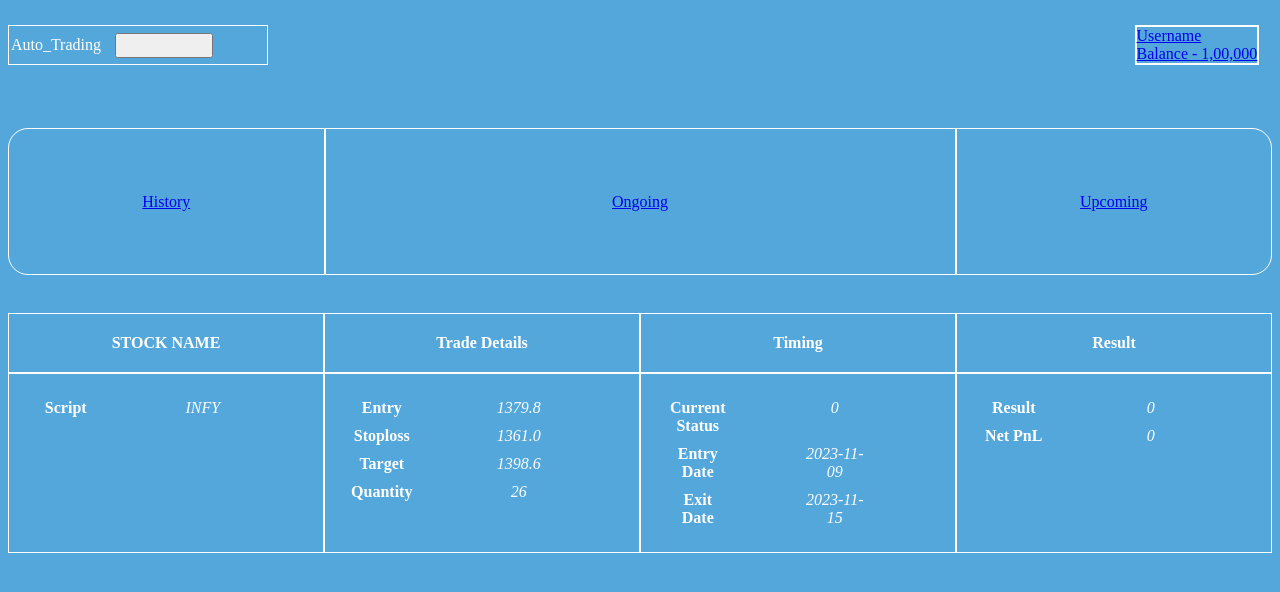
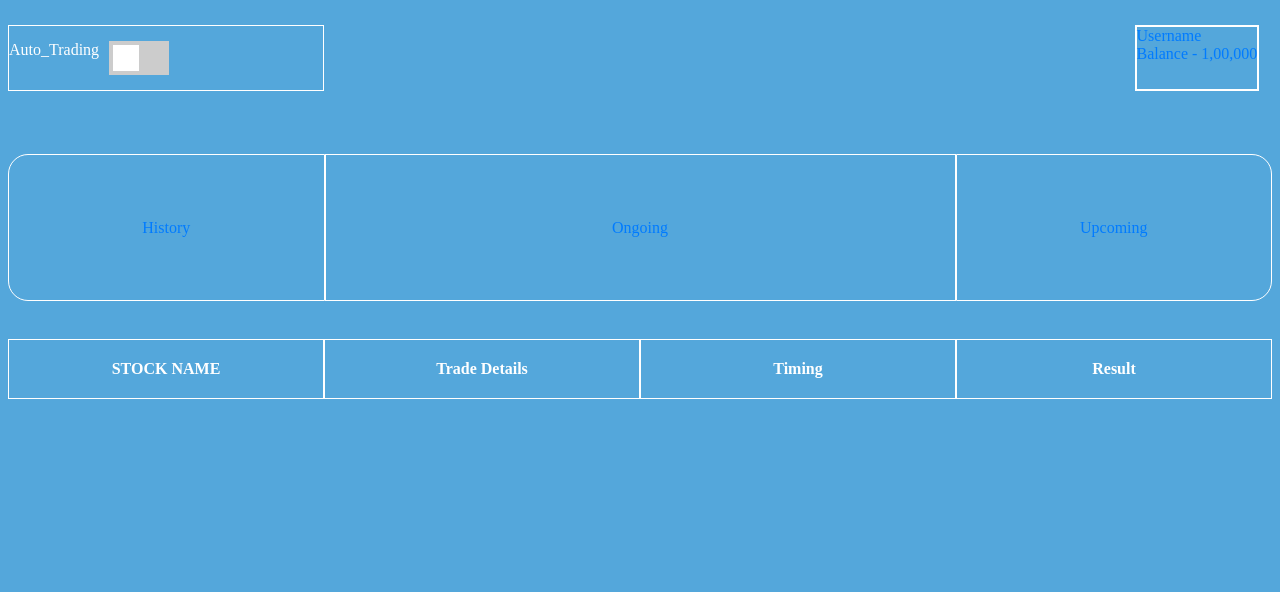
Before and after one commit to AvinashThakur21/Trade-Predicion-and-autmation-system, a Django app: template version01/templates/home.html in a window 1280 px wide. Shown: the top 592 px of the page. Run offline with Django 5.2, Linux system fonts and the light colour scheme; the template is opened without the code that fills it, so the values that code supplies are empty; parts of the project's set-up code (start-up, migrations or seed data) failed here and were passed over.

Commit message:
working basic version

```diff
--- a/info.txt
+++ b/info.txt
@@ -2,7 +2,9 @@
 2.*  Configre app wih django
 3.* Create model ( only col ) , contraints , rel ,keys ... remaining
 4.* Create home page view in app and redirect link their
-5. getting model output entry , sl and target and passing to home page -- first get history
+5.* getting model output entry , sl and target and passing to home page
+6. Section url mapping handle _/upcoming working bu _/history/upcoming not working same for other combo
+learn django
 
  . Complte Model contraints , rel ,keys ... remaining
 
--- a/version01/static/css/home_style.css
+++ b/version01/static/css/home_style.css
@@ -33,7 +33,7 @@ body header div{
 #main_button label{
     margin-top:10%;
     margin-bottom: 10%;
-    margin-left:2%;
+    /* margin-left:2%; */
 }
 #user_account{
 
@@ -132,3 +132,92 @@ body header div{
     display: grid;
     grid-template-columns: repeat(2, 1fr);
 }
+
+
+/* dashfkdjas */
+
+/* The switch - the box around the slider */
+.switch {
+    position: relative;
+    display: inline-block;
+    margin: right 10%;
+    width: 60px;
+    height: 34px;
+  }
+
+  /* Hide default HTML checkbox */
+  .switch input {
+    opacity: 0;
+    width: 0;
+    height: 0;
+  }
+
+  /* The slider */
+  .slider {
+    position: absolute;
+    cursor: pointer;
+    top: 0;
+    left: 0;
+    right: 0;
+    bottom: 0;
+    background-color: #ccc;
+    transition: .4s;
+
+    margin-left: 10px;
+    width: 60px;
+
+  }
+
+  .slider:before {
+    position: absolute;
+    content: "";
+    height: 26px;
+    width: 26px;
+    left: 4px;
+    bottom: 4px;
+    background-color: white;
+    transition: .4s;
+  }
+
+  input:checked + .slider {
+    background-color: #2196F3;
+  }
+
+  input:checked + .slider:before {
+    transform: translateX(26px);
+  }
+
+  /* Rounded sliders */
+  .slider.round {
+    border-radius: 34px;
+  }
+
+  .slider.round:before {
+    border-radius: 50%;
+  }
+
+/* link pritifiar for target all link of page */
+
+/* Base styles for all links */
+a {
+    color: #007BFF; /* Bootstrap primary color */
+    text-decoration: none; /* Remove underline */
+    font-weight: 500; /* Slightly bolder text */
+    transition: color 0.3s ease, text-shadow 0.3s ease; /* Smooth transition for color and shadow */
+}
+
+/* Hover effect */
+a:hover {
+    color: #0056b3; /* Darker shade of blue */
+    text-shadow: 0 0 5px rgba(0, 0, 0, 0.2); /* Subtle shadow */
+}
+
+/* Focus effect for accessibility */
+a:focus {
+    outline: 2px dashed #0056b3; /* Dashed outline */
+    outline-offset: 2px; /* Space between outline and element */
+}
+
+/* Visited links */
+a:visited {
+    color: #6610f2;
--- a/version01/templates/home.html
+++ b/version01/templates/home.html
@@ -13,10 +13,16 @@
 <body>
 
     <header>
-        <div id="main_button">
-            <label for="auto_trading">Auto_Trading</label>
-            <button id="auto_trading" name="auto_trading"></button>
-            </div>
+          <div id="main_button">
+              <label for="auto_trading">Auto_Trading</label>
+              <label class="switch">
+                <input type="checkbox" id="toggle">
+                <span class="slider"></span>
+              </label>
+              <!-- <button id="auto_trading" name="auto_trading"></button> -->
+          </div>
+
+
 
             <div id="user_account">
                 <img href="" />
@@ -28,9 +34,9 @@
     </header>
 
     <div id="link_tabs">
-        <a href="history" id="history" name="history">History</a>
-        <a href="ongoing" id="ongoing" name="ongoing">Ongoing</a>
-        <a href="upcoming" id="upcoming" name="upcoming">Upcoming</a>
+        <a href="/history" id="history" name="history">History</a>
+        <a href="/.." id="ongoing" name="ongoing">Ongoing</a>
+        <a href="/upcoming" id="upcoming" name="upcoming">Upcoming</a>
     </div>
 
 
@@ -42,70 +48,7 @@
         <div class="grid-item header">Timing</div>
         <div class="grid-item header">Result</div>
 
-        <div class="grid-item">
-          <div>
-            <div class="key">Script</div>
-            <div class="value">INFY</div>
-          </div>
-          <div>
-            <div class="key"></div>
-            <div class="value"></div>
-          </div>
-          <div>
-            <div class="key"></div>
-            <div class="value"></div>
-          </div>
-        </div>
 
-        <div class="grid-item">
-            <div>
-              <div class="key">Entry</div>
-              <div class="value">1379.8</div>
-            </div>
-            <div>
-              <div class="key">Stoploss</div>
-              <div class="value">1361.0</div>
-            </div>
-            <div>
-              <div class="key">Target</div>
-              <div class="value">1398.6</div>
-            </div>
-            <div>
-              <div class="key">Quantity</div>
-              <div class="value">26</div>
-            </div>
-          </div>
-
-          <div class="grid-item">
-            <div>
-              <div class="key">Current Status</div>
-              <div class="value">0</div>
-            </div>
-            <div>
-              <div class="key">Entry Date</div>
-              <div class="value">2023-11-09</div>
-            </div>
-            <div>
-              <div class="key">Exit Date</div>
-              <div class="value">2023-11-15</div>
-            </div>
-          </div>
-
-
-          <div class="grid-item">
-            <div>
-              <div class="key">Result </div>
-              <div class="value">0</div>
-            </div>
-            <div>
-              <div class="key">Net PnL</div>
-              <div class="value">0</div>
-            </div>
-            <div>
-              <div class="key"></div>
-              <div class="value"></div>
-            </div>
-          </div>
 <!-- ********************************************************************************************** -->
           {% for script, entries in context.items %}
 
```
Also changed, not shown: version01/functions2.py (added, +395 -0 lines), version01/static/js/home.js (added, +7 -0 lines), version01/views.py (+29 -20 lines), version01/urls.py (line endings or trailing spaces).
